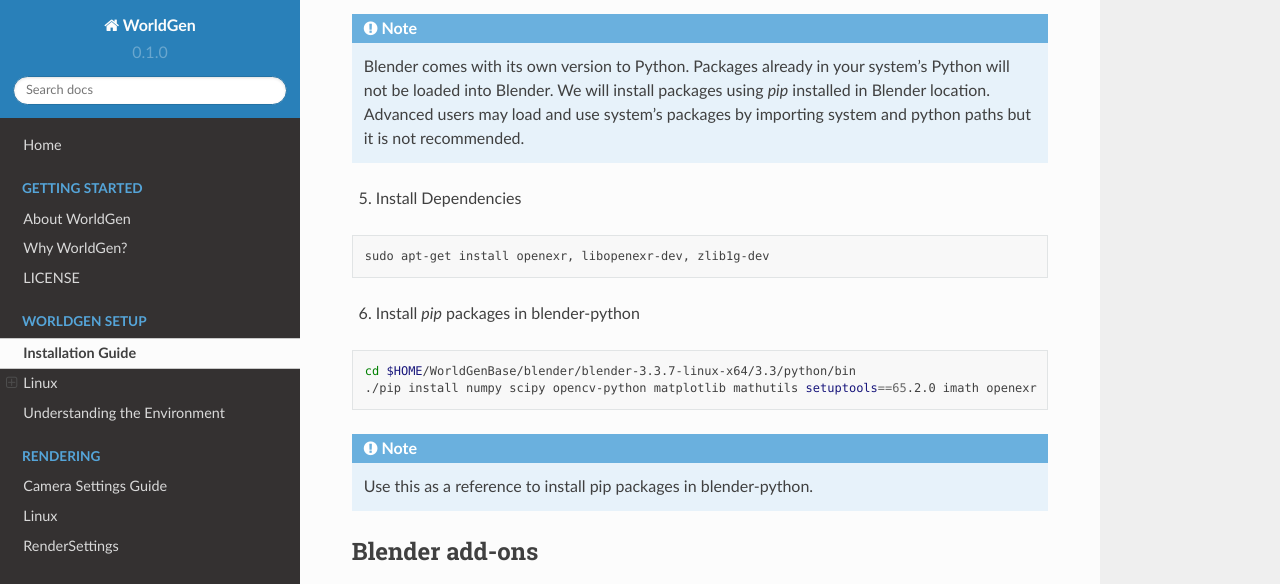
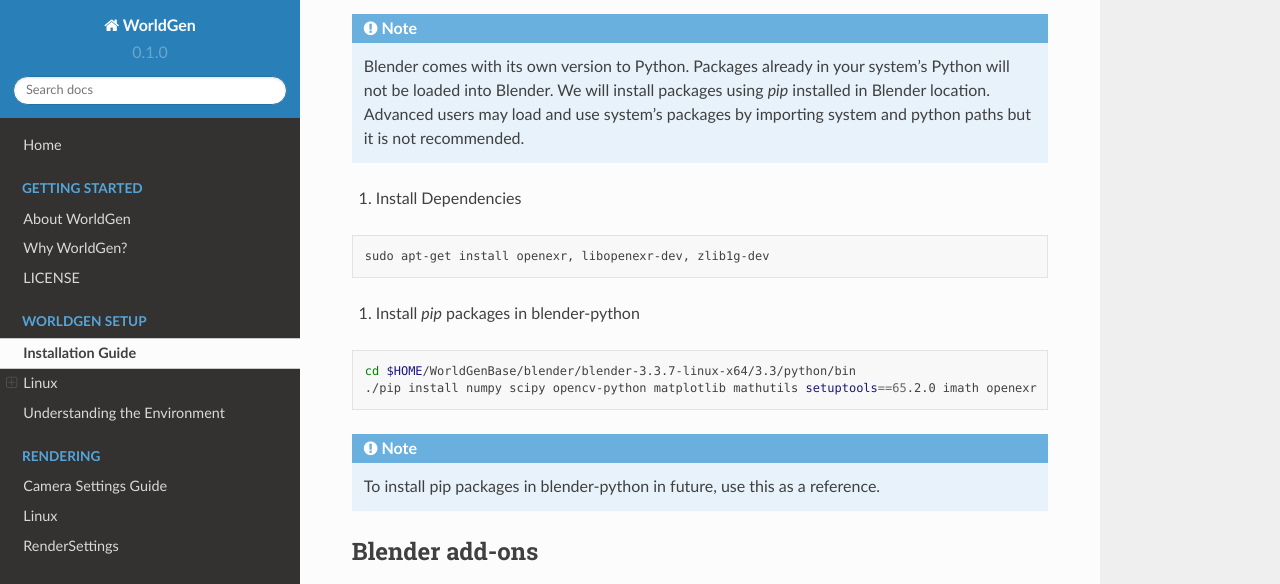
Before and after one commit to prgumd/WorldGen, a Sphinx documentation site: the page built from docs/source/Installation.rst, in a window 1280 px wide and 900 px high, scrolled down 1016 px. Shown: the top 584 px of the window. Built offline with Sphinx 7.4.7 and the Read the Docs theme 2.0.0, drawn with Linux system fonts in a browser that asks for light colours; pages that are not in the unit, such as notebooks, are missing from menus; some of the changed lines change nothing that is shown.

Commit message:
Update Installation.rst

```diff
--- a/docs/source/Installation.rst
+++ b/docs/source/Installation.rst
@@ -12,14 +12,14 @@
 Linux
 =====
 
-1. System Package Update
+#. System Package Update
 
 .. code-block:: bash
 
     sudo apt update
     sudo apt upgrade
 
-2. Download and extract Blender.
+#. Download and extract Blender.
 
 .. code-block:: bash
 
@@ -28,7 +28,7 @@
     wget https://mirrors.ocf.berkeley.edu/blender/release/Blender3.3/blender-3.3.7-linux-x64.tar.xz
     tar -xf blender-3.3.7-linux-x64.tar.xz
 
-3. Create Blender alias and test run Blender with GUI
+#. Create Blender alias and test run Blender with GUI
 
 .. code-block:: bash
 
@@ -38,7 +38,7 @@
 
 Confirm you installed version is `3.3.7`. You can close the blender GUI now. Go back to the terminal and continue with installing custom packages.
 
-4. Install pip in blender-python
+#. Install pip in blender-python
 
 .. code-block:: bash
 
@@ -49,13 +49,13 @@
 .. note::
    Blender comes with its own version to Python. Packages already in your system's Python will not be loaded into Blender. We will install packages using `pip` installed in Blender location. Advanced users may load and use system's packages by importing system and python paths but it is not recommended.
 
-5. Install Dependencies
+#. Install Dependencies
 
 .. code-block:: bash
 
     sudo apt-get install openexr, libopenexr-dev, zlib1g-dev
 
-6. Install `pip` packages in blender-python
+#. Install `pip` packages in blender-python
 
 .. code-block:: bash
 
@@ -63,7 +63,8 @@
     ./pip install numpy scipy opencv-python matplotlib mathutils setuptools==65.2.0 imath openexr
 
 .. note::
-   Use this as a reference to install pip packages in blender-python.
+   To install pip packages in blender-python in future, use this as a reference.
+
 
 
 
```
